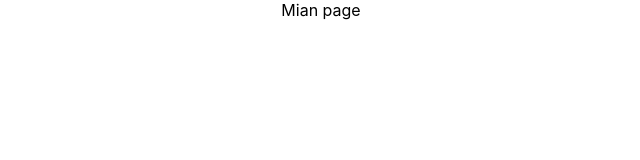
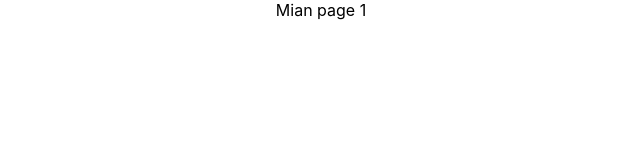
Before and after one commit to jrafgan/batya_main, a React (Create React App) app: page / in a window 1280 px wide. Shown: the top 160 px of the page, without its empty margins (319-959 px from the left). Built offline with nearby package versions, Linux system fonts and the light colour scheme.

Commit message:
fix deploy errror

```diff
--- a/src/App.js
+++ b/src/App.js
@@ -4,7 +4,7 @@ import './App.css';
 function App() {
   return (
     <div className="App">
-      Mian page
+      Mian page 1
     </div>
   );
 }
```
